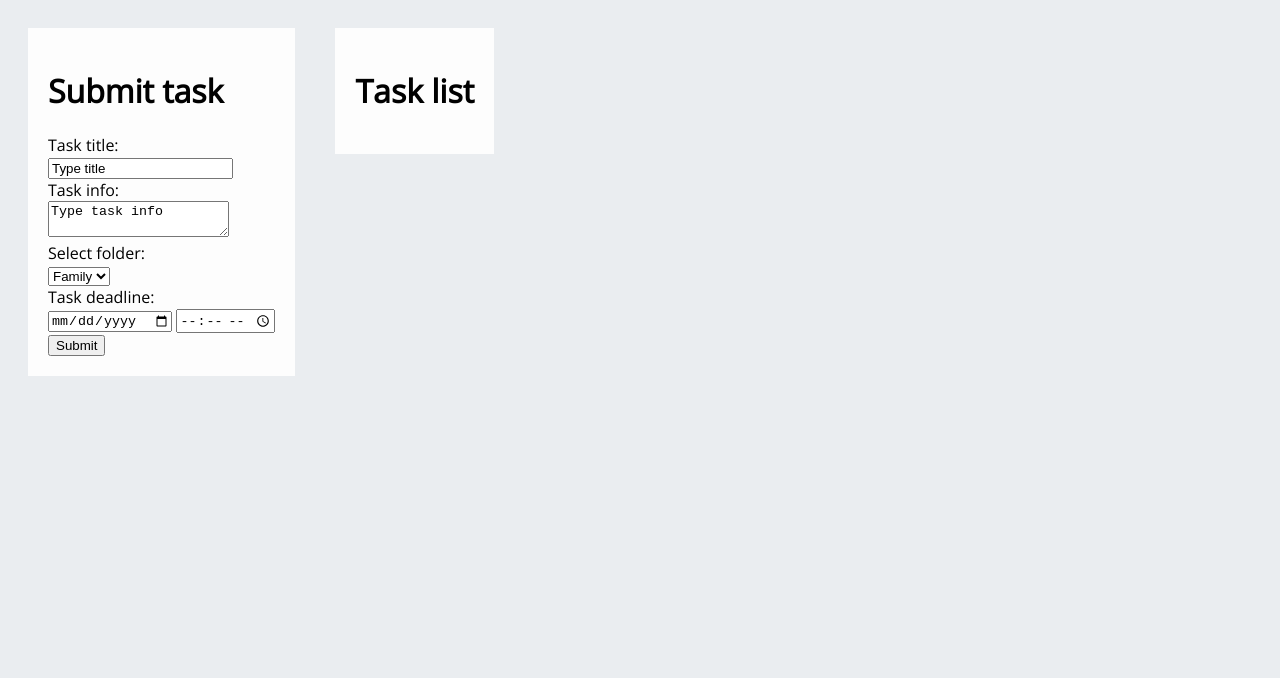
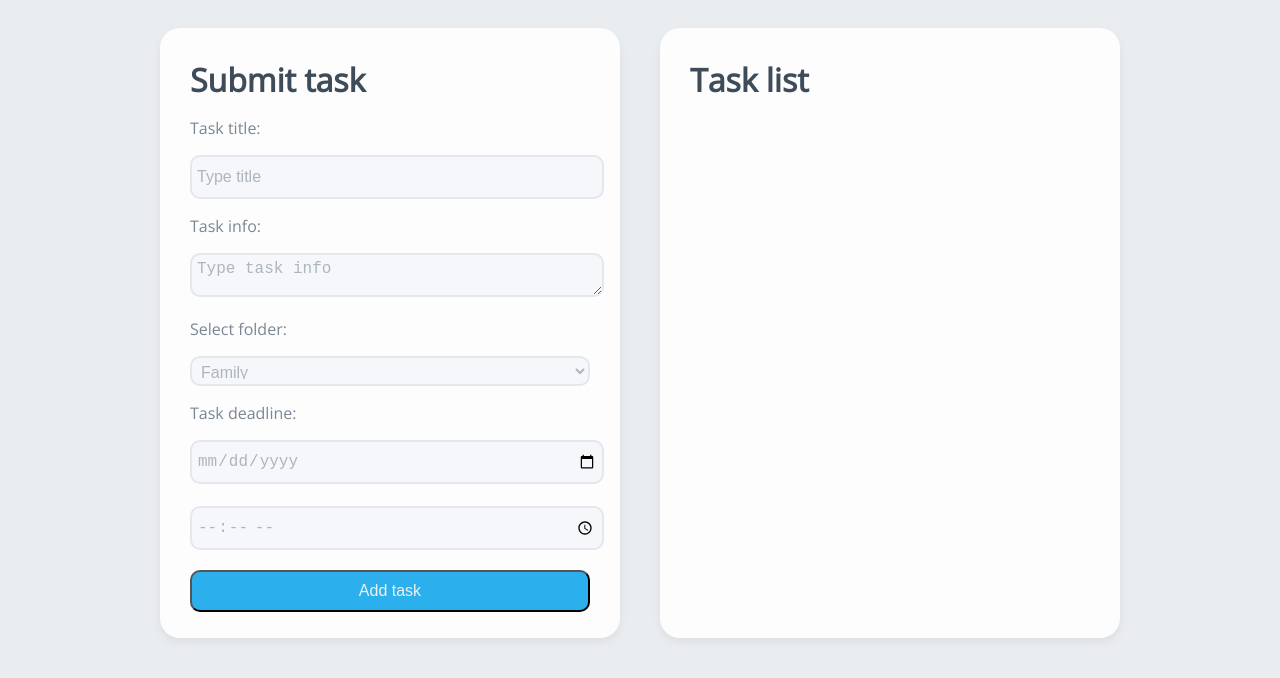
Before and after one commit to HannaJurvelin/todolist, a plain HTML site: page index.html in a window 1280 px wide. Drawn offline with nearby package versions, Linux system fonts and the light colour scheme.

Commit message:
Added css to the form items: colors, margins & paddings, visuals for the button. This helped make the item hierarchy more clear

```diff
--- a/index.html
+++ b/index.html
@@ -14,23 +14,24 @@
     <div class="formContainer">
         <form class=form1>
             <h1>Submit task</h1>
-            Task title:<br>
+            <p>Task title:</p>
             <input type="text" name="title" value="Type title">
             <br>
-            Task info:<br>
+            <p>Task info:</p>
             <textarea name="info">Type task info</textarea>
             <br>
-            Select folder: <br>
+            <p>Select folder:</p>
             <select name="folder">
                 <option value="family">Family</option>
                 <option value="work">Work</option>
                 <option value="hobby">Hobby</option>
             </select><br>
-            Task deadline: <br>
+            <p>Task deadline:</p>
             <input type="date" name="deadlineDay">
+            <br><br>
             <input type="time" name="deadlineTime">
             <br>
-            <input type="submit" value="Submit">
+            <button>Add task</button>
         </form>
         <form class=form2>
             <h1>Task list</h1>
--- a/styles.css
+++ b/styles.css
@@ -7,12 +7,52 @@ body {
     display: flex;
     flex-direction: row;
     flex-wrap: wrap;
-    justify-content: flex-start;
+    justify-content: center;
     align-items: flex-start;
 }
 
 form {
     background-color: #FDFDFD;
     margin: 20px;
-    padding: 20px;
+    padding: 30px;
+    width: 400px;
+    height: 550px;
+    border-radius: 20px;
+    box-shadow: 0 4px 8px 0 #DCDEE0;
 }
+
+p {
+    color: #7B8794;
+    font-size: 16px;
+}
+
+h1 {
+    margin: 0px;
+    color: #3E4C59;
+}
+
+input, textarea, select {
+    width: 400px;
+    height: 30px;
+    padding: 5px;
+    border: solid 2px #E4E7EB;
+    border-radius: 10px;
+    background-color: #F5F7FA;
+    color: #ADB5BE;
+    font-size: 16px;
+}
+
+button {
+    background-color: #2BB0ED;
+    border-radius: 10px;
+    padding: 10px;
+    margin-top: 20px;
+    cursor: pointer;
+    color: #F0F0F0;
+    width: 400px;
+    font-size: 16px;
+}
+
+button:hover {
+    background-color: #289ACE;
+}
```
